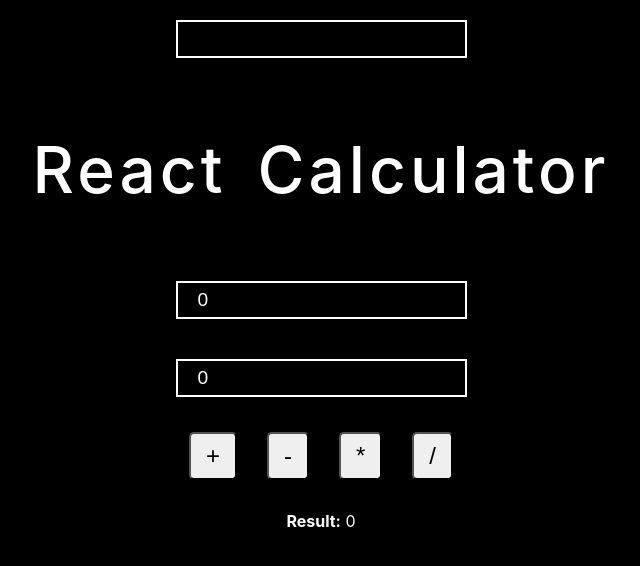
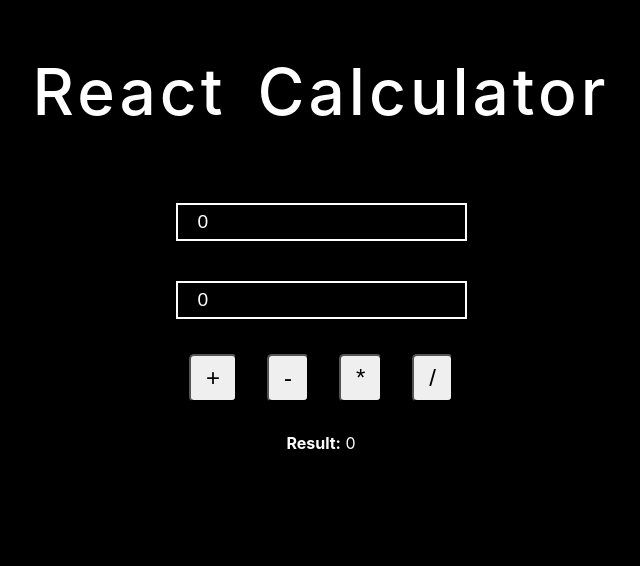
Before and after one commit to riyagarwal/react-calculator, a React (Create React App) app: page / in a window 1280 px wide. Shown: the top 566 px of the page, without its empty margins (319-959 px from the left). Built offline with nearby package versions, Linux system fonts and the light colour scheme.

Commit message:
5th commit

```diff
--- a/src/App.js
+++ b/src/App.js
@@ -13,9 +13,9 @@ function App() {
 
   const handleInput = (event) => {
     console.log(event);
-    const {name, value} = event.target;
+    const { name, value } = event.target;
     // console.log(name, value);
-    (name === 'num1')? setNum1(parseInt(value)): setNum2(parseInt(value))
+    name === "num1" ? setNum1(parseInt(value)) : setNum2(parseInt(value));
   };
 
   const handleValidate = (event, action) => {
@@ -65,10 +65,6 @@ function App() {
 
   return (
     <div className="App">
-      <Input  />
-
-      {/* <Button /> */}
-
       <h2>React Calculator</h2>
       <input
         type="text"
@@ -116,7 +112,9 @@ function App() {
           /
         </button>
       </div>
-      <p><b>Result:</b> {error ? "" : result}</p>
+      <p>
+        <b>Result:</b> {error ? "" : result}
+      </p>
       <p className={error ? "error" : "success"}>
         {error ? errorMsg : successMsg}
       </p>
```
